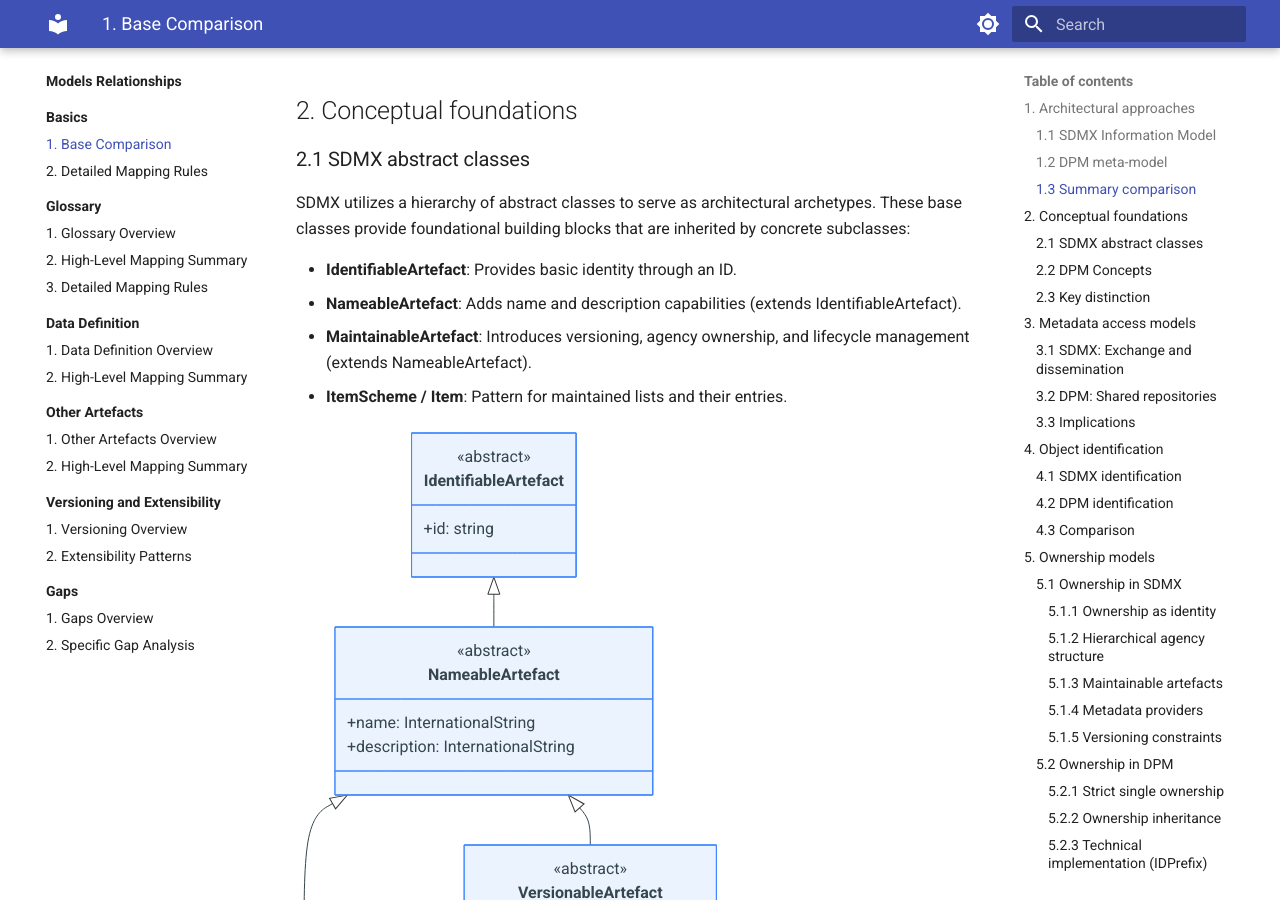
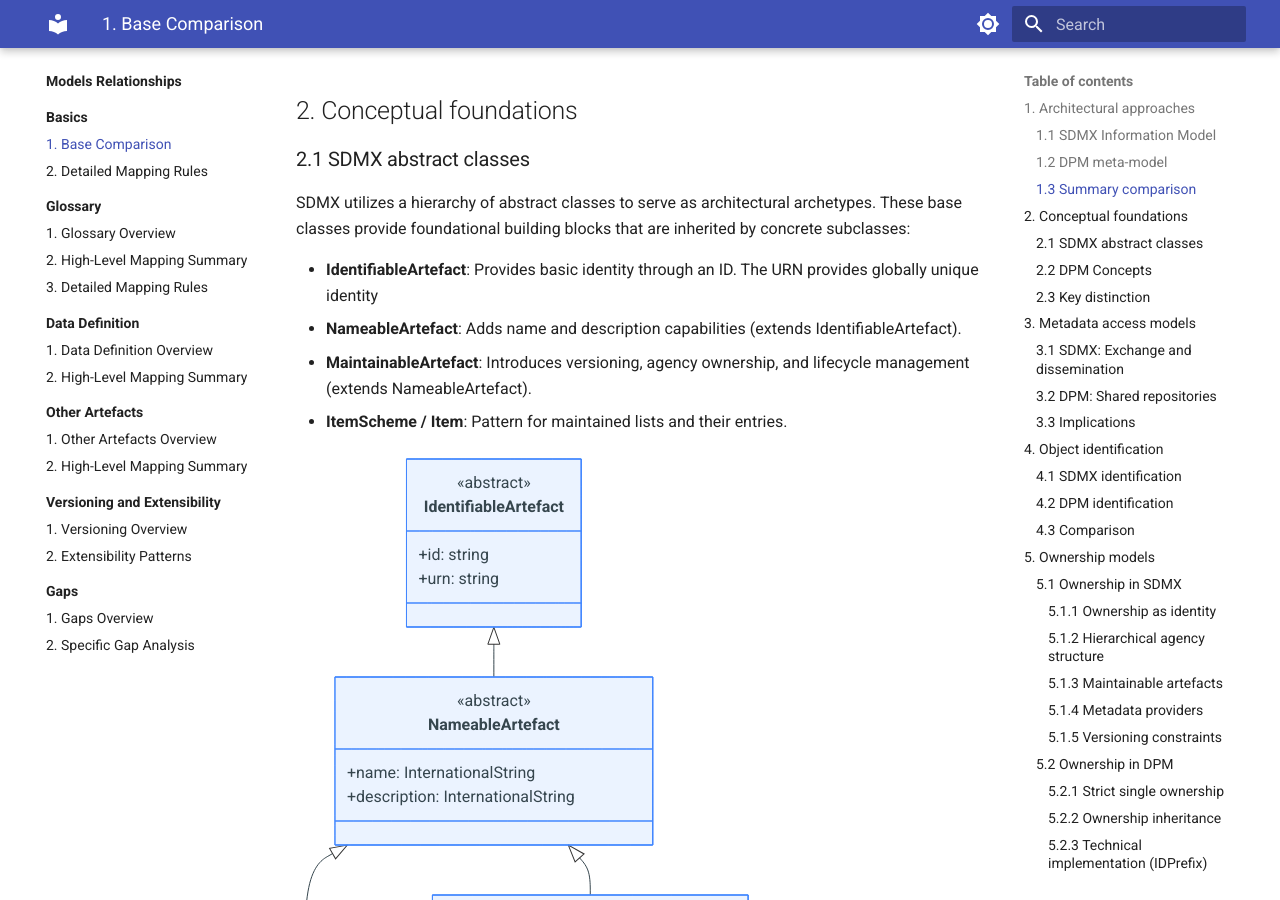
Before and after one commit to sdmx-twg/wp-sdmx-dpm, an MkDocs documentation site: the page built from docs/models-relationships/00_basics/01_base_comparison.md, in a window 1280 px wide and 900 px high, scrolled down 1544 px. Built offline with MkDocs 1.6.1 and Material for MkDocs 9.7.7, drawn with Linux system fonts in a browser that asks for light colours; part of the change alters nothing that is shown.

Commit message:
proposed changes to the SDMX IM

```diff
--- a/docs/models-relationships/00_basics/01_base_comparison.md
+++ b/docs/models-relationships/00_basics/01_base_comparison.md
@@ -40,7 +40,7 @@ It should be noted that SDMX provides specifica syntaxes (XML, JSON and, for dat
 
 SDMX utilizes a hierarchy of abstract classes to serve as architectural archetypes. These base classes provide foundational building blocks that are inherited by concrete subclasses:
 
-- **IdentifiableArtefact**: Provides basic identity through an ID.
+- **IdentifiableArtefact**: Provides basic identity through an ID. The URN provides globally unique identity
 - **NameableArtefact**: Adds name and description capabilities (extends IdentifiableArtefact).
 - **MaintainableArtefact**: Introduces versioning, agency ownership, and lifecycle management (extends NameableArtefact).
 - **ItemScheme / Item**: Pattern for maintained lists and their entries.
@@ -50,6 +50,7 @@ classDiagram
   class IdentifiableArtefact {
     <<abstract>>
     +id: string
+    +urn: string
   }
 
   class NameableArtefact {
@@ -58,17 +59,10 @@ classDiagram
     +description: InternationalString
   }
 
-  class VersionableArtefact {
-    <<abstract>>
-    +version: string
-    +validFrom: DateTime
-    +validTo: DateTime
-  }
-
   class MaintainableArtefact {
     <<abstract>>
     +agencyID: string
-    +isFinal: boolean
+    +version: string
     +isExternalReference: boolean
   }
 
@@ -97,8 +91,7 @@ classDiagram
   }
 
   IdentifiableArtefact <|-- NameableArtefact
-  NameableArtefact <|-- VersionableArtefact
-  VersionableArtefact <|-- MaintainableArtefact
+  NameableArtefact <|-- MaintainableArtefact
   MaintainableArtefact <|-- ItemScheme
   MaintainableArtefact <|-- DataStructureDefinition
   NameableArtefact <|-- Item
```
